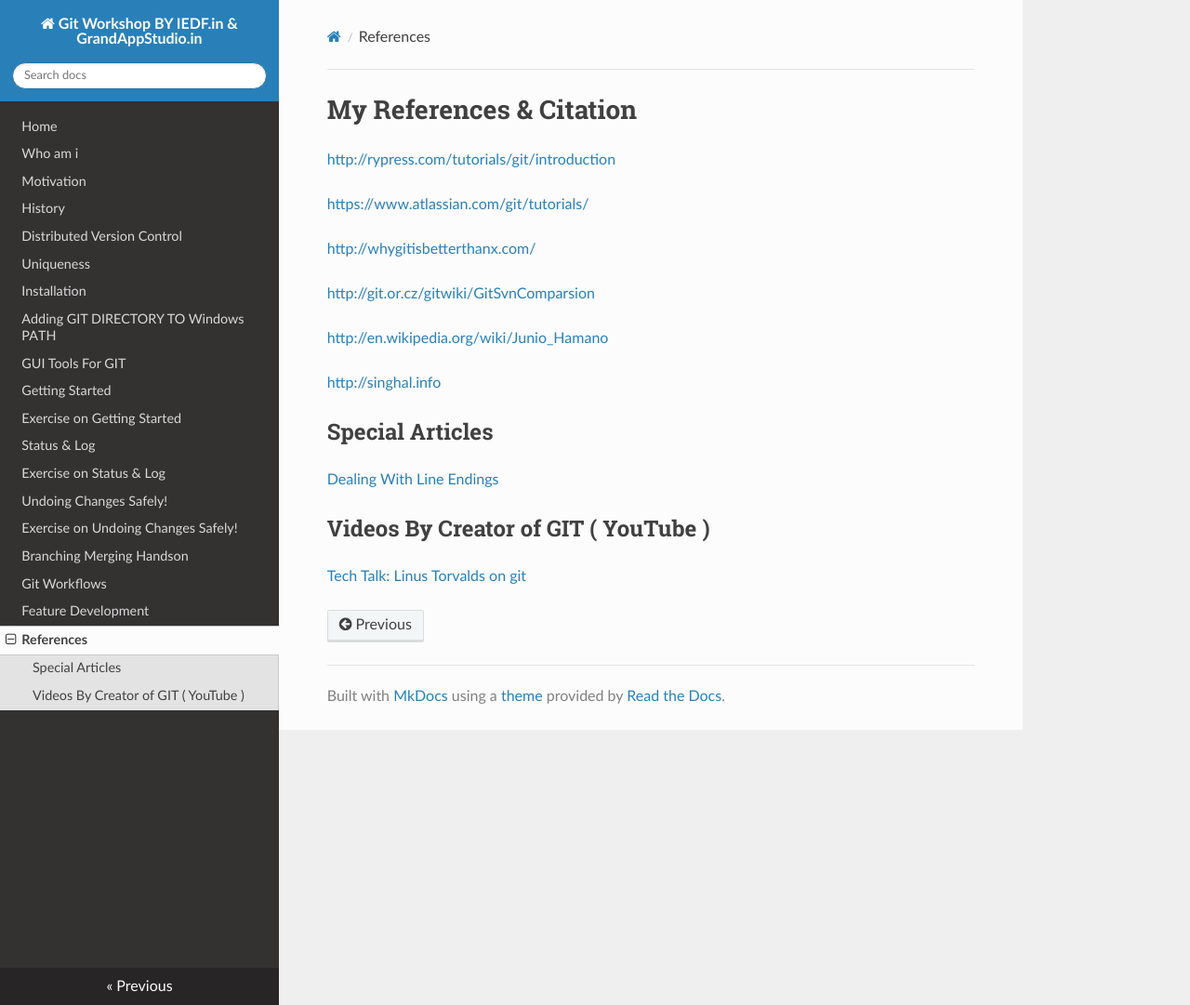
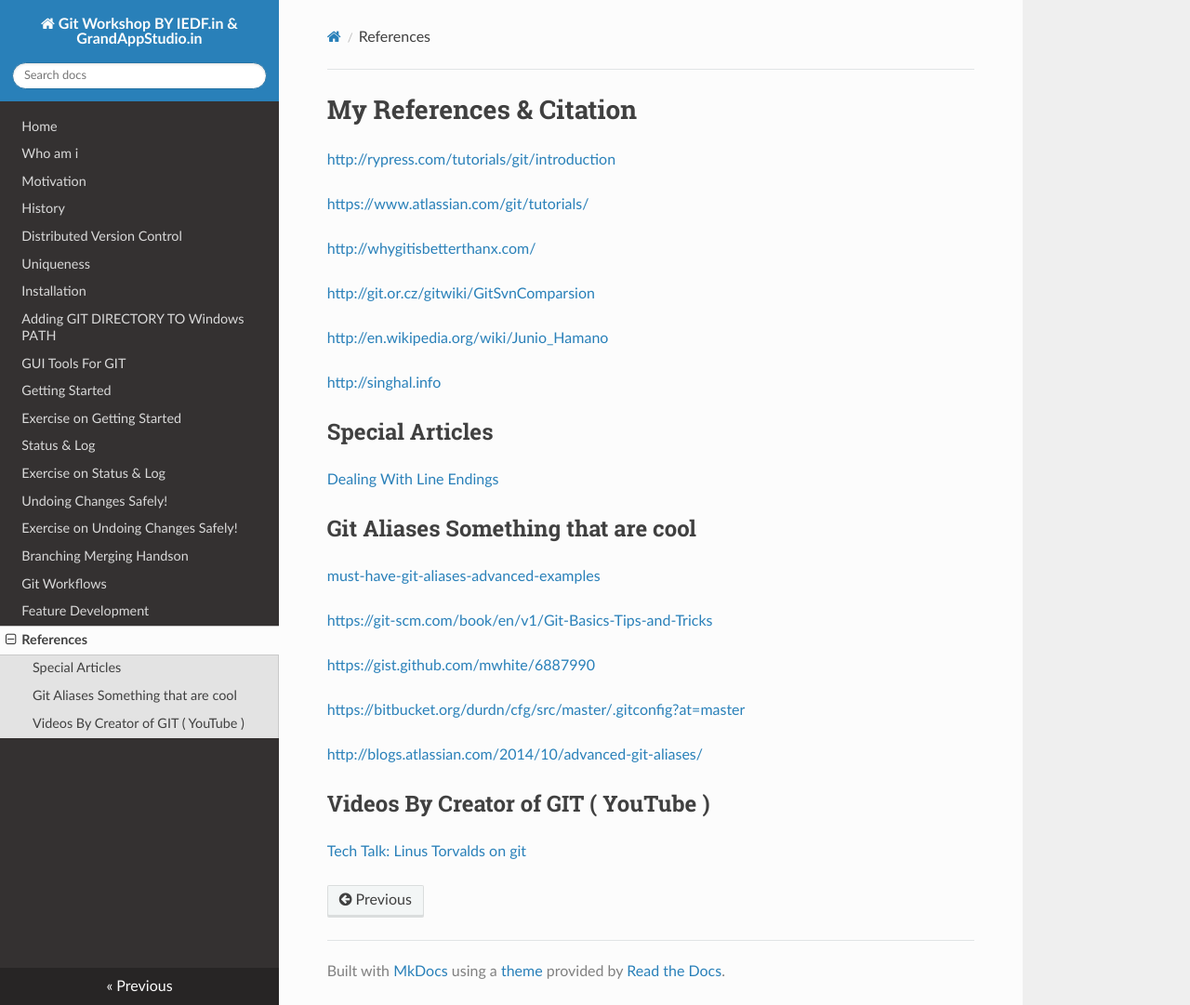
Before and after one commit to nepsdotin/git-tutorial, an MkDocs documentation site: the page built from docs/ref.md, in a window 1280 px wide and 1081 px high. Shown: the whole window at 93% size. Built offline with MkDocs 1.6.1, drawn with Linux system fonts in a browser that asks for light colours; nearby versions of some CDN libraries; old or Windows-style settings are respelled for this version of MkDocs.

Commit message:
Included References to Awesome git aliases in ref.md

```diff
--- a/docs/ref.md
+++ b/docs/ref.md
@@ -15,5 +15,18 @@
 ## Special Articles
 
 [Dealing With Line Endings](https://help.github.com/articles/dealing-with-line-endings/)
+
+## Git Aliases Something that are cool
+[must-have-git-aliases-advanced-examples](http://durdn.com/blog/2012/11/22/must-have-git-aliases-advanced-examples/)
+
+[https://git-scm.com/book/en/v1/Git-Basics-Tips-and-Tricks](https://git-scm.com/book/en/v1/Git-Basics-Tips-and-Tricks)
+
+[https://gist.github.com/mwhite/6887990](https://gist.github.com/mwhite/6887990)
+
+[https://bitbucket.org/durdn/cfg/src/master/.gitconfig?at=master](https://bitbucket.org/durdn/cfg/src/master/.gitconfig?at=master)
+
+[http://blogs.atlassian.com/2014/10/advanced-git-aliases/](http://blogs.atlassian.com/2014/10/advanced-git-aliases/)
+
+
 ## Videos By Creator of GIT ( YouTube )
 [Tech Talk: Linus Torvalds on git](https://www.youtube.com/watch?v=4XpnKHJAok8)
```
